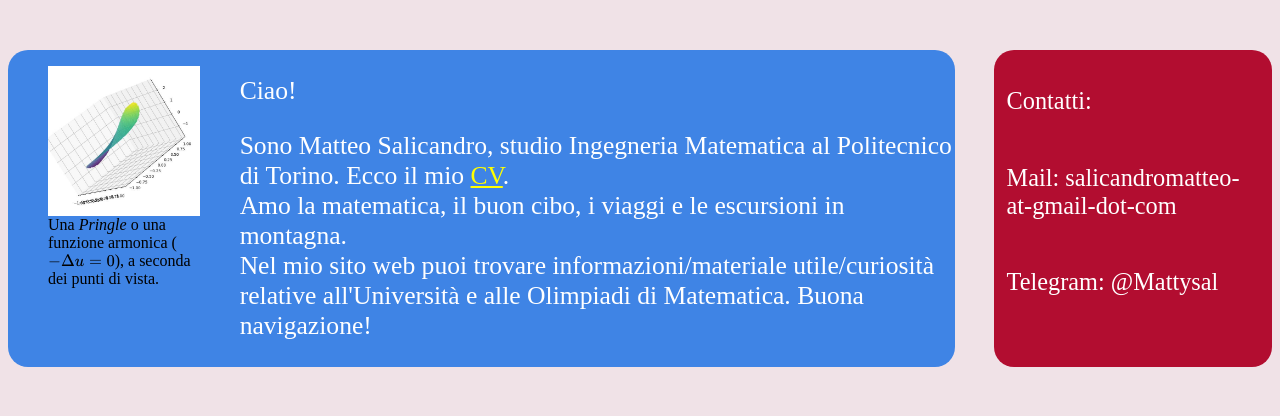
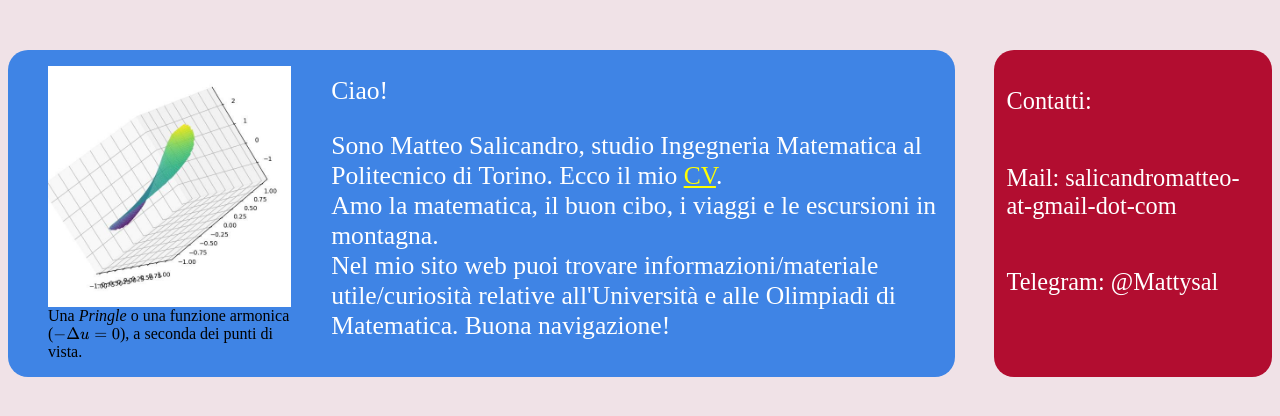
Before and after one commit to matteosalicandro/matteosalicandro.github.io, a plain HTML site: page index.html in a window 1280 px wide. Shown: the part 78-494 px from the top of the page. Drawn offline with nearby package versions, Linux system fonts and the light colour scheme; a web font is replaced by a local one.

Commit message:
Zoomed Pringle

```diff
--- a/index.html
+++ b/index.html
@@ -30,7 +30,7 @@
 </nav>
 <div class = 'flex-container-2'>
 <article class="home-subbody">
-    <section style="width: 50%;"> <figure>
+    <section style="width: 80%;"> <figure>
             <img src="pringle.jpg" style="max-width: 100%; height: auto; display: block"> <figcaption>Una <i>Pringle</i> o una funzione armonica ($-\Delta u = 0$), a seconda dei punti di vista.</figcaption>
         </figure>
     </section>
```
